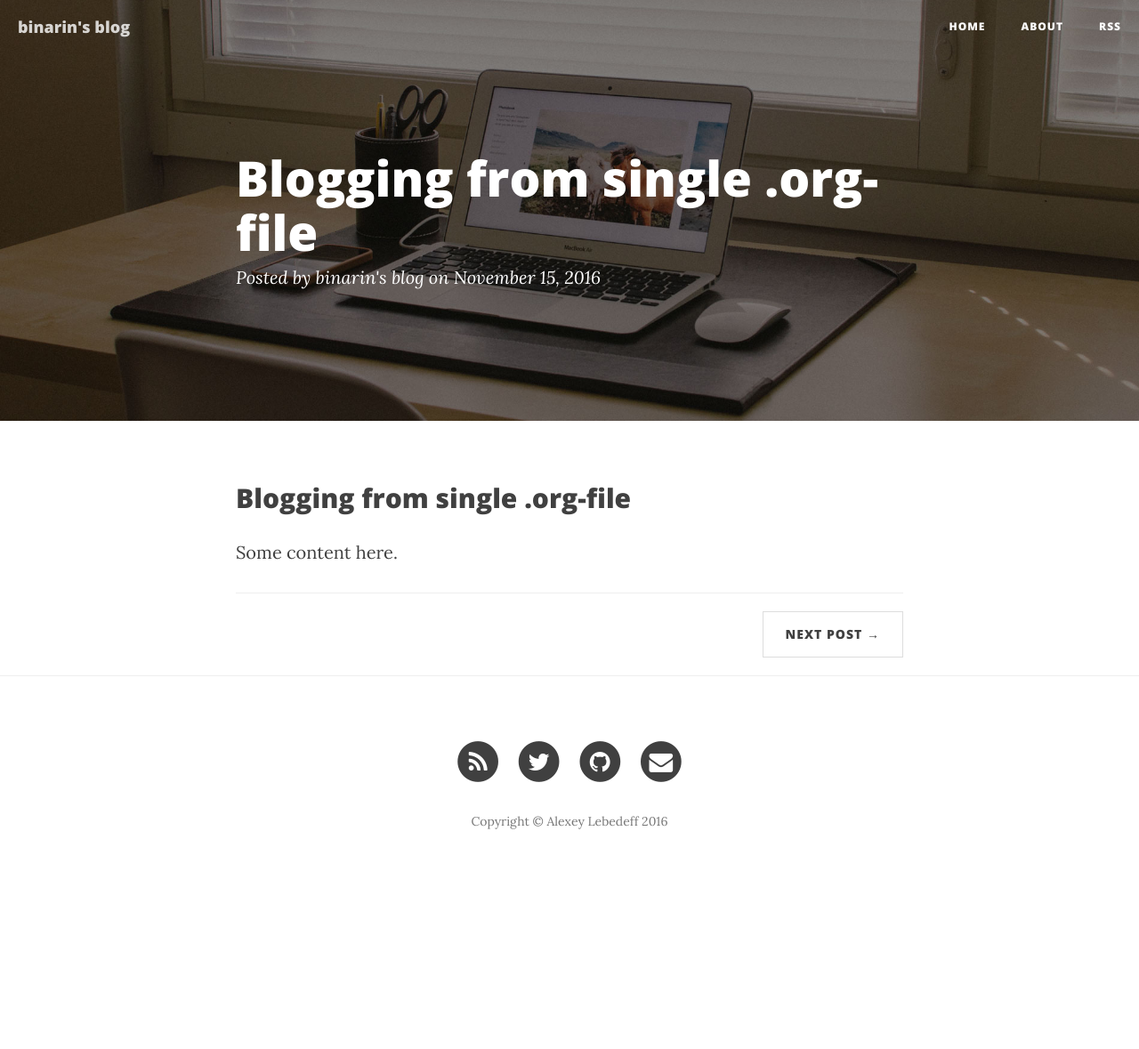
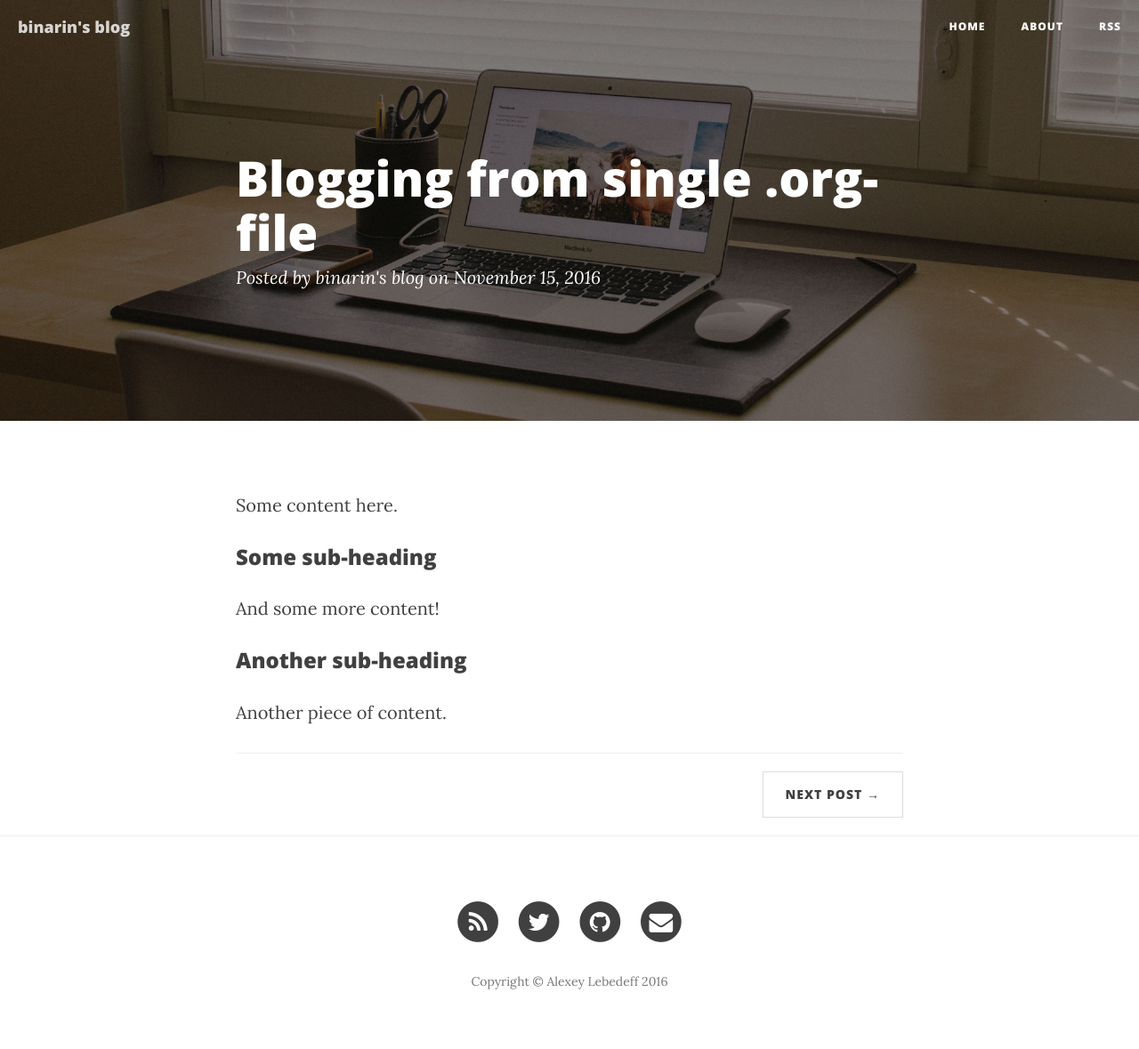
Before and after one commit to binarin/blog, a Jekyll site: the page built from _posts/2016-11-15-Blogging-from-single-.org-file.html, in a window 1280 px wide. Shown: the whole page at 89% size. Built offline with Jekyll 4.4.1, drawn with Linux system fonts in a browser that asks for light colours; nearby versions of some CDN libraries; before the commit the page ends 999 px from its top, so only the background shows below that.

Commit message:
Remove double display of post title

```diff
--- a/_posts/2016-11-15-Blogging-from-single-.org-file.html
+++ b/_posts/2016-11-15-Blogging-from-single-.org-file.html
@@ -7,6 +7,25 @@ layout: post
 <h2 id="sec-1"><a id="ID-d4875dc1-4b4c-4f51-b589-935498e2b555" name="ID-d4875dc1-4b4c-4f51-b589-935498e2b555"></a>Blogging from single .org-file</h2>
 <div class="outline-text-2" id="text-1">
 <p>
-Some content here.</p>
+Some content here.
+</p>
+</div>
+
+<div id="outline-container-sec-1-1" class="outline-3">
+<h3 id="sec-1-1">Some sub-heading</h3>
+<div class="outline-text-3" id="text-1-1">
+<p>
+And some more content!
+</p>
 </div>
 </div>
+
+<div id="outline-container-sec-1-2" class="outline-3">
+<h3 id="sec-1-2">Another sub-heading</h3>
+<div class="outline-text-3" id="text-1-2">
+<p>
+Another piece of content.
+</p>
+</div>
+</div>
+</div>
--- a/css/clean-blog.css
+++ b/css/clean-blog.css
@@ -1,9 +1,15 @@
 /*!
  * Clean Blog v1.0.0 (http://startbootstrap.com)
- * Copyright 2015 Start Bootstrap
+ * Copyright 2016 Start Bootstrap
  * Licensed under MIT (https://spdx.org/licenses/MIT)
  */
 
+h1#sec-1,
+h2#sec-1,
+h3#sec-1,
+h4#sec-1 {
+  display: none;
+}
 body {
   font-family: 'Lora', 'Times New Roman', serif;
   font-size: 20px;
--- a/less/clean-blog.less
+++ b/less/clean-blog.less
@@ -1,5 +1,10 @@
 @import "variables.less";
 @import "mixins.less";
+
+// Suppress top-level heading from org-mode exported post/page
+h1#sec-1, h2#sec-1, h3#sec-1, h4#sec-1 {
+          display: none;
+}
 
 // Global Components
 
```
Also changed, not shown: blog.org (+9 -0 lines), css/clean-blog.min.css, js/clean-blog.min.js.
